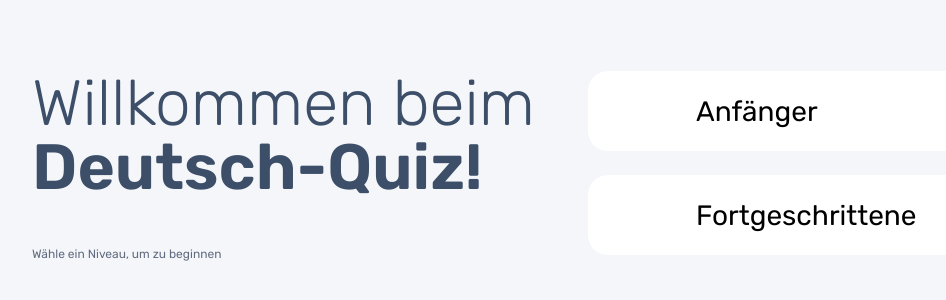
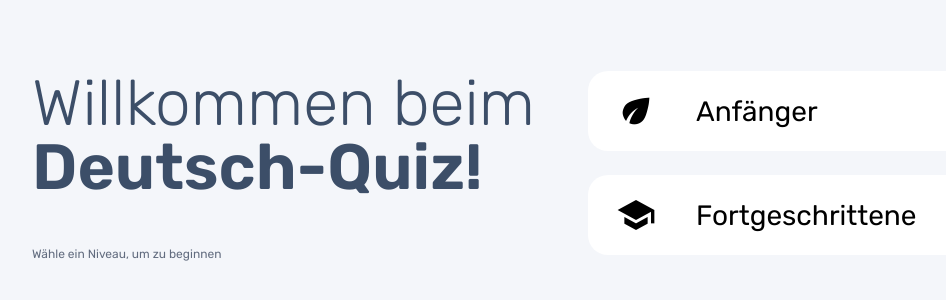
Before and after one commit to stuttgart-meetup-german/german-quiz-frontend, a plain HTML site: page solution/index.html in a window 1280 px wide. Shown: the part 258-558 px from the top of the page, without its empty margins (28-974 px from the left). Drawn offline with Linux system fonts and the light colour scheme.

Commit message:
Added material icons from google. Used graduation cap for advanced and leaf for beginners

```diff
--- a/solution/css/styles.css
+++ b/solution/css/styles.css
@@ -211,13 +211,16 @@ body {
 }
 
 .topic__icon{
-  display: inline-block;
+  display: inline-flex;
   width: 3.5rem;
   height: 3.5rem;
+  align-items: center;
+  justify-content: center;
   background-position: center;
   background-size:auto;
   background-repeat: no-repeat;
   margin: 0 2rem 0 0;
+  font-size: 2.5rem;
 }
 
 .quiz__topic--html > .topic__icon, .topic__icon--html{
--- a/solution/index.html
+++ b/solution/index.html
@@ -30,6 +30,8 @@
     <link rel="icon" href="/favicon.ico" />
     <link rel="icon" href="/favicon.svg" type="image/svg+xml" />
     <link rel="apple-touch-icon" href="/apple-touch-icon.png" />
+    <link rel="stylesheet" href="https://fonts.googleapis.com/icon?family=Material+Icons">
+
     <style>
       @import url('https://fonts.googleapis.com/css2?family=Rubik:ital,wght@0,300..900;1,300..900&display=swap');
     </style>
--- a/solution/js/scripts.js
+++ b/solution/js/scripts.js
@@ -133,14 +133,16 @@ const renderInitialPage = () => {
     </div>
     <ul class="quiz__topics">
       ${_quizData.map((quiz, i) => {
+        const icon = quiz.title.toLowerCase() === 'fortgeschrittene' ? 'school' : 'eco';
         return `
           <li class="quiz__topic quiz__topic--${quiz.title.toLowerCase()}" data-topic-id="${quiz.title}">
-            <span class="topic__icon"></span>
+            <span class="topic__icon material-icons">${icon}</span>
             <span class="topic__text">${quiz.title}</span>
           </li>
         `;
-      }).join('')}
-    </ul>`;
+    }).join('')}
+  </ul>`
+
   const quizTopicsLi = quizMain.querySelectorAll('.quiz__topic');
   quizTopicsLi.forEach(quizTopic => {
     quizTopic.addEventListener("click", onQuizTopicClick);
```
